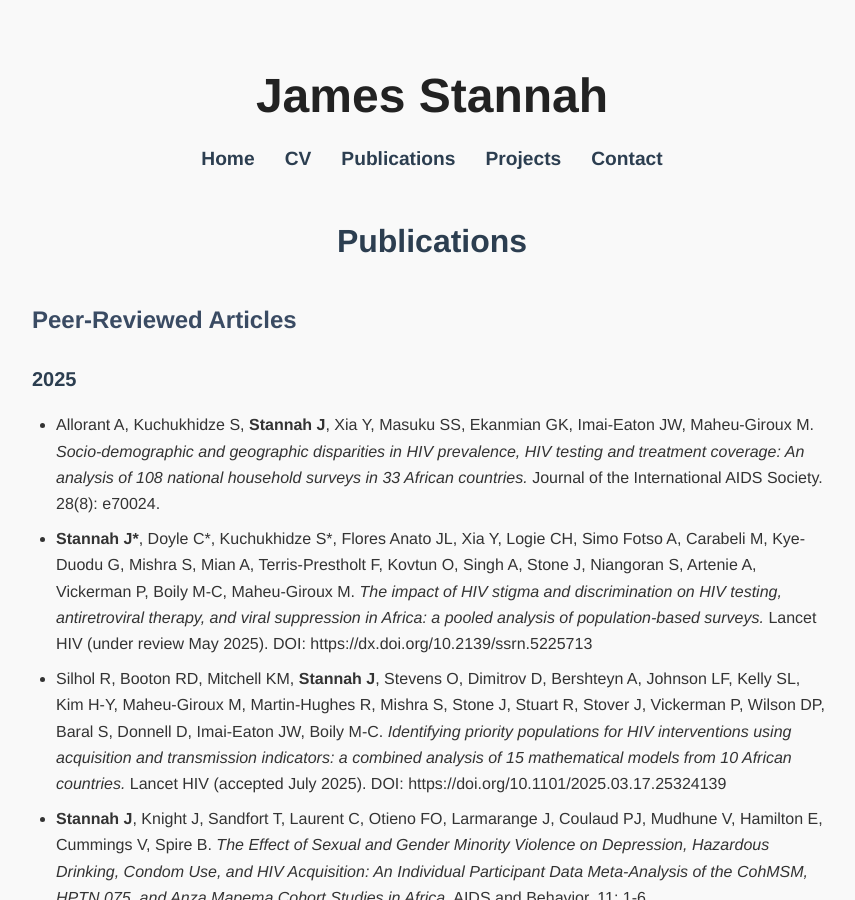
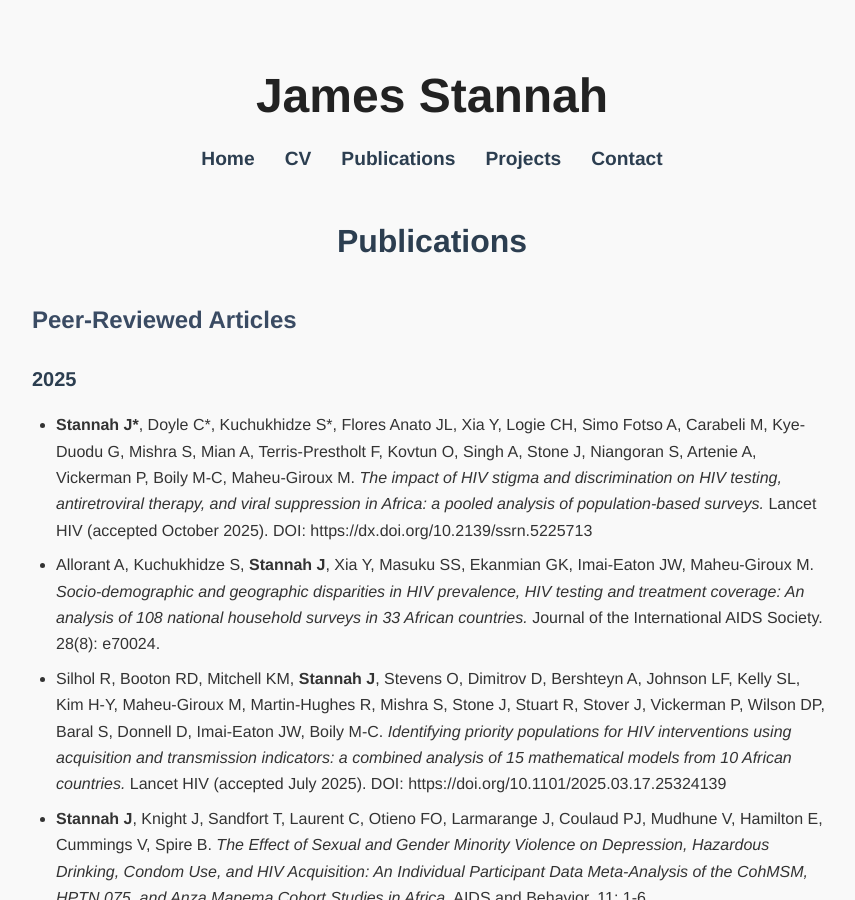
Before and after one commit to jamesstannah/jamesstannah.github.io, a Jekyll site: the page built from publications.md, in a window 1280 px wide and 900 px high. Shown: the whole window, without its empty margins (208-1063 px from the left). Built offline with Jekyll 4.4.1, drawn with Linux system fonts in a browser that asks for light colours.

Commit message:
Update publications.md

```diff
--- a/publications.md
+++ b/publications.md
@@ -7,8 +7,8 @@ permalink: /publications/
 ## Peer-Reviewed Articles
 
 ### 2025
+- **Stannah J\***, Doyle C\*, Kuchukhidze S\*, Flores Anato JL, Xia Y, Logie CH, Simo Fotso A, Carabeli M, Kye-Duodu G, Mishra S, Mian A, Terris-Prestholt F, Kovtun O, Singh A, Stone J, Niangoran S, Artenie A, Vickerman P, Boily M-C, Maheu-Giroux M. *The impact of HIV stigma and discrimination on HIV testing, antiretroviral therapy, and viral suppression in Africa: a pooled analysis of population-based surveys.* Lancet HIV (accepted October 2025). DOI: https://dx.doi.org/10.2139/ssrn.5225713
 - Allorant A, Kuchukhidze S, **Stannah J**, Xia Y, Masuku SS, Ekanmian GK, Imai‐Eaton JW, Maheu‐Giroux M. *Socio‐demographic and geographic disparities in HIV prevalence, HIV testing and treatment coverage: An analysis of 108 national household surveys in 33 African countries.* Journal of the International AIDS Society. 28(8): e70024.
-- **Stannah J\***, Doyle C\*, Kuchukhidze S\*, Flores Anato JL, Xia Y, Logie CH, Simo Fotso A, Carabeli M, Kye-Duodu G, Mishra S, Mian A, Terris-Prestholt F, Kovtun O, Singh A, Stone J, Niangoran S, Artenie A, Vickerman P, Boily M-C, Maheu-Giroux M. *The impact of HIV stigma and discrimination on HIV testing, antiretroviral therapy, and viral suppression in Africa: a pooled analysis of population-based surveys.* Lancet HIV (under review May 2025). DOI: https://dx.doi.org/10.2139/ssrn.5225713
 - Silhol R, Booton RD, Mitchell KM, **Stannah J**, Stevens O, Dimitrov D, Bershteyn A, Johnson LF, Kelly SL, Kim H-Y, Maheu-Giroux M, Martin-Hughes R, Mishra S, Stone J, Stuart R, Stover J, Vickerman P, Wilson DP, Baral S, Donnell D, Imai-Eaton JW, Boily M-C. *Identifying priority populations for HIV interventions using acquisition and transmission indicators: a combined analysis of 15 mathematical models from 10 African countries.* Lancet HIV (accepted July 2025). DOI: https://doi.org/10.1101/2025.03.17.25324139
 - **Stannah J**, Knight J, Sandfort T, Laurent C, Otieno FO, Larmarange J, Coulaud PJ, Mudhune V, Hamilton E, Cummings V, Spire B. *The Effect of Sexual and Gender Minority Violence on Depression, Hazardous Drinking, Condom Use, and HIV Acquisition: An Individual Participant Data Meta-Analysis of the CohMSM, HPTN 075, and Anza Mapema Cohort Studies in Africa.* AIDS and Behavior. 11: 1-6.
 
```
